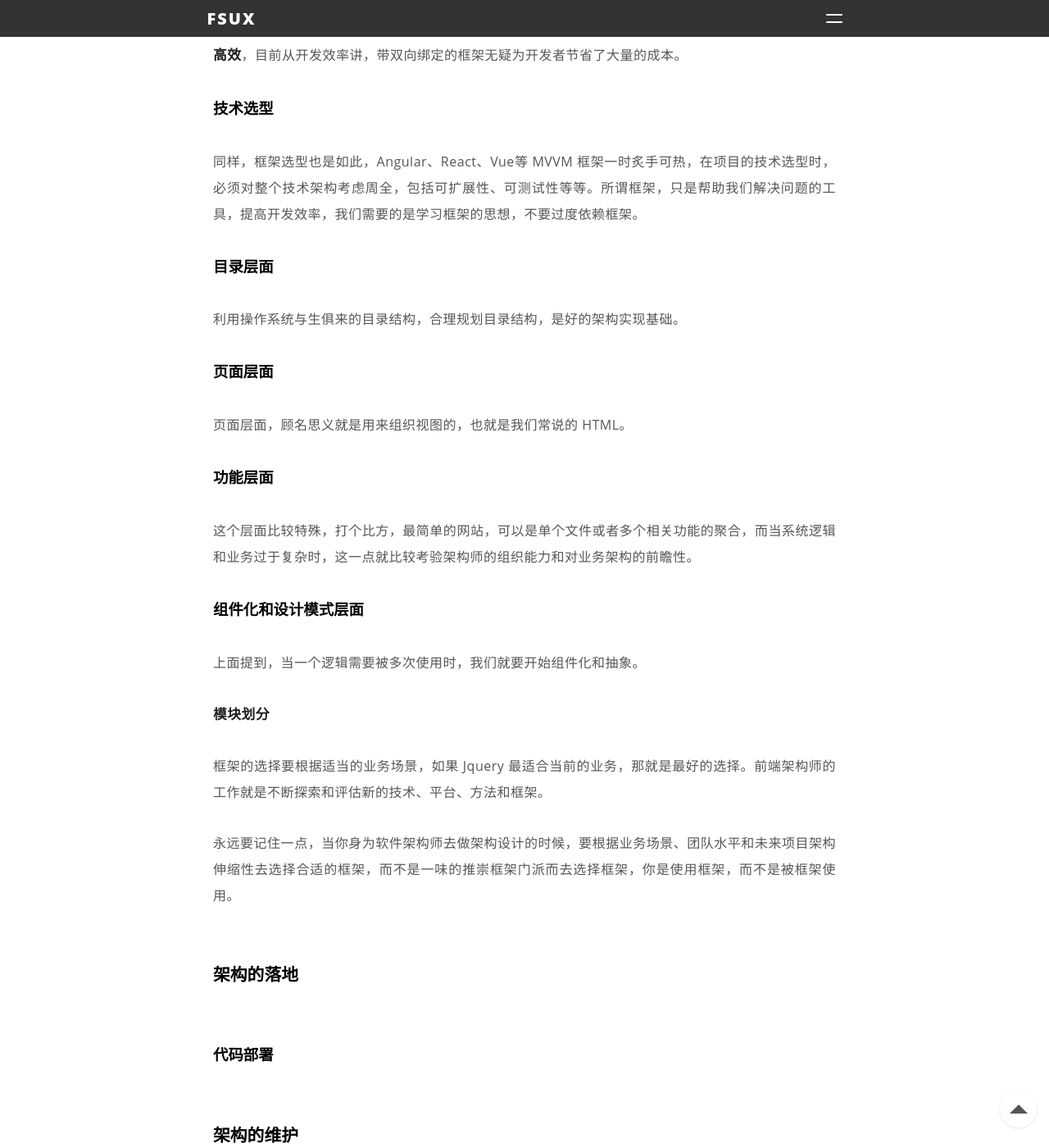
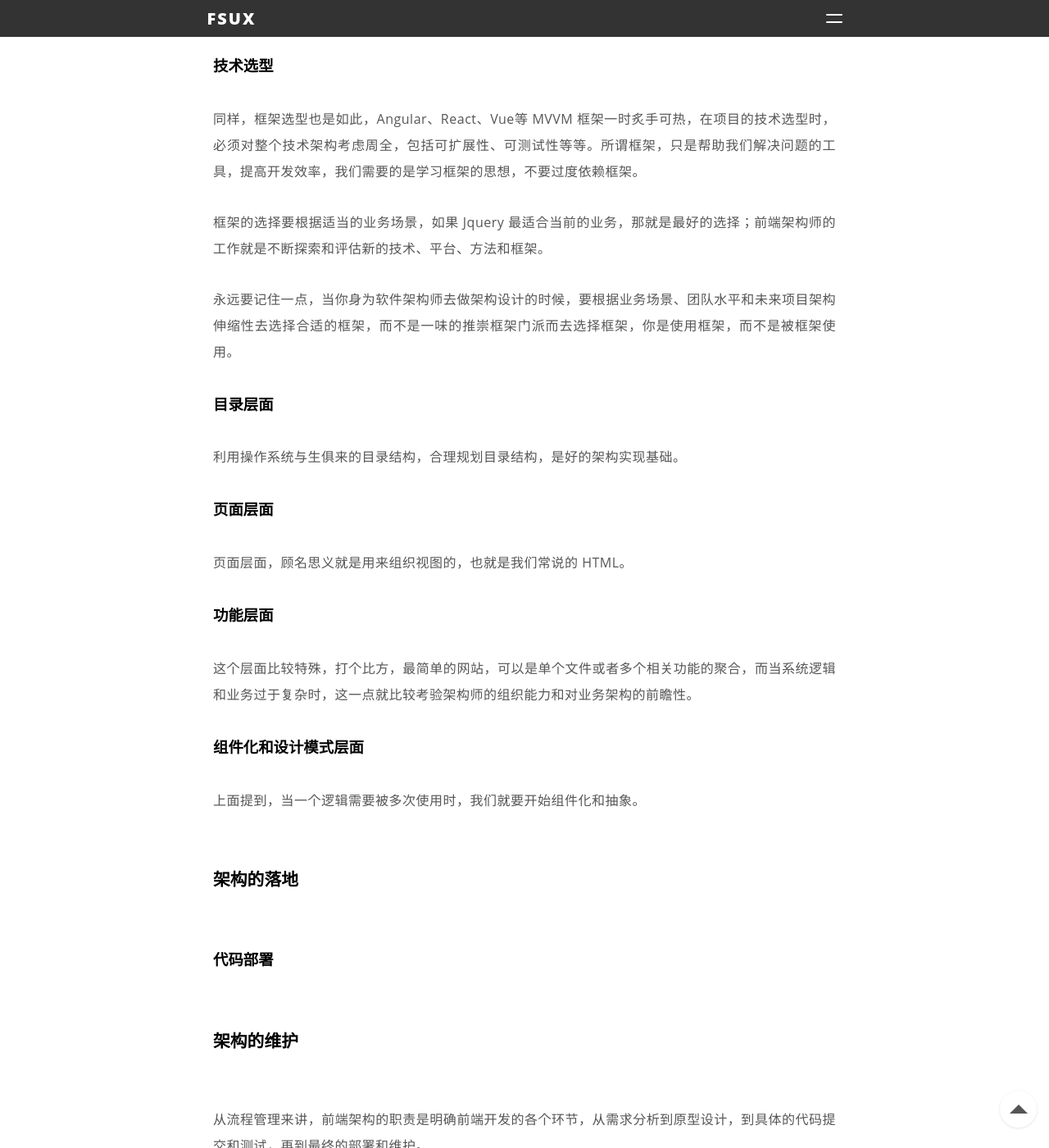
Before and after one commit to Haonancx/Haonancx.github.io, a Jekyll site: the page built from _posts/2017-6-1-Talk-about-component-architecture.markdown, in a window 1280 px wide and 1400 px high, scrolled down 7834 px. Shown: the whole window at 82% size. Built offline with Jekyll 4.4.1, drawn with Linux system fonts in a browser that asks for light colours; nearby versions of some CDN libraries; Markdown is read by kramdown in place of the engine named in the settings; comment, search, counter and statistics services are not loaded; some of the changed lines change nothing that is shown.

Commit message:
文章整理

```diff
--- a/_posts/2017-6-1-Talk-about-component-architecture.markdown
+++ b/_posts/2017-6-1-Talk-about-component-architecture.markdown
@@ -154,7 +154,6 @@ tags: 随笔 架构 浅谈前端
 - 样式和主题如何规划
 - 构建方案怎样
 - 人员如何协作
-- ....
 
 ![arch-bg](http://i.imgur.com/ZqeSp8c.jpg)
 
@@ -170,6 +169,11 @@ tags: 随笔 架构 浅谈前端
 #### 技术选型
 
 同样，框架选型也是如此，Angular、React、Vue等 MVVM 框架一时炙手可热，在项目的技术选型时，必须对整个技术架构考虑周全，包括可扩展性、可测试性等等。所谓框架，只是帮助我们解决问题的工具，提高开发效率，我们需要的是学习框架的思想，不要过度依赖框架。
+
+
+框架的选择要根据适当的业务场景，如果 Jquery 最适合当前的业务，那就是最好的选择；前端架构师的工作就是不断探索和评估新的技术、平台、方法和框架。
+
+永远要记住一点，当你身为软件架构师去做架构设计的时候，要根据业务场景、团队水平和未来项目架构伸缩性去选择合适的框架，而不是一味的推崇框架门派而去选择框架，你是使用框架，而不是被框架使用。
 
 #### 目录层面
 
@@ -187,12 +191,6 @@ tags: 随笔 架构 浅谈前端
 
 上面提到，当一个逻辑需要被多次使用时，我们就要开始组件化和抽象。
 
-**模块划分**
-
-
-框架的选择要根据适当的业务场景，如果 Jquery 最适合当前的业务，那就是最好的选择。前端架构师的工作就是不断探索和评估新的技术、平台、方法和框架。
-
-永远要记住一点，当你身为软件架构师去做架构设计的时候，要根据业务场景、团队水平和未来项目架构伸缩性去选择合适的框架，而不是一味的推崇框架门派而去选择框架，你是使用框架，而不是被框架使用。
 
 ### 架构的落地
 
```
